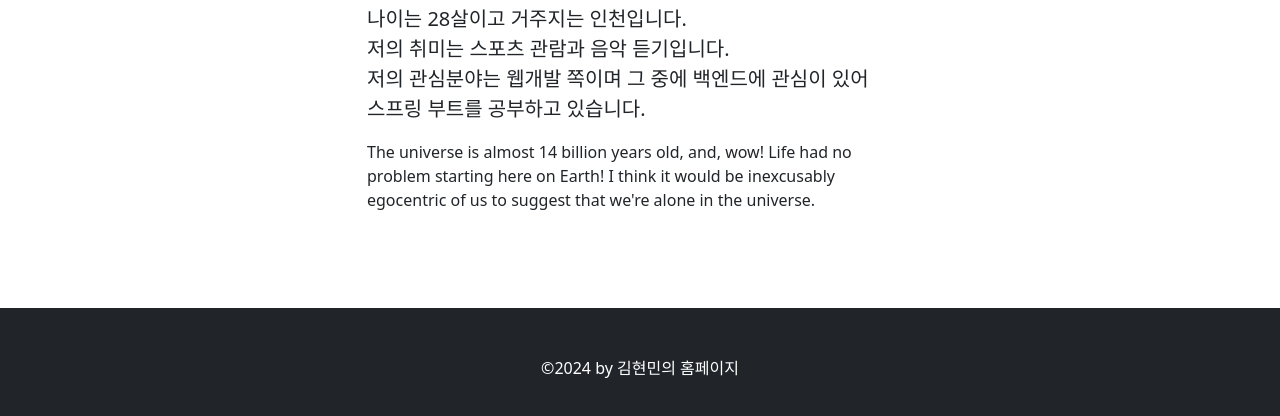
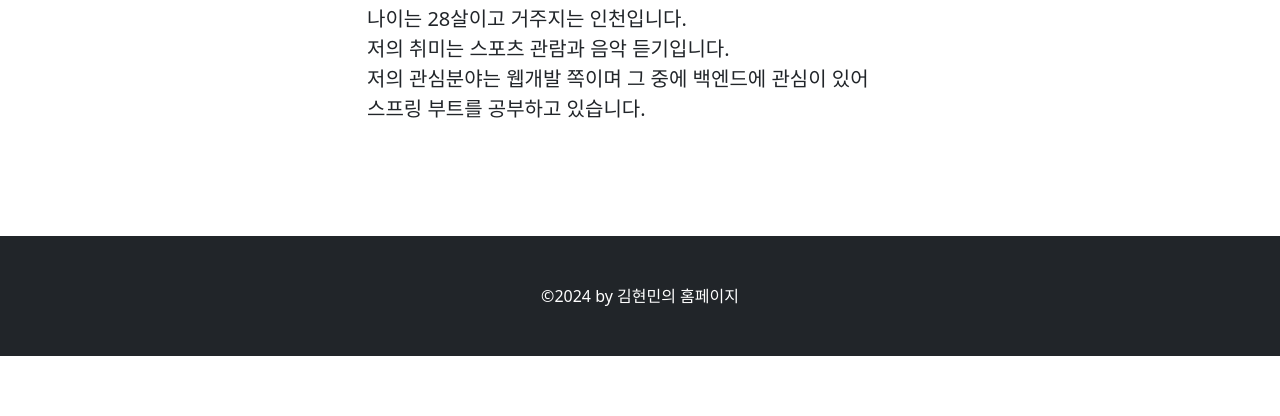
Before and after one commit to rlagusalsb/Mid-Term-Project, a plain HTML site: page about.html in a window 1280 px wide. Shown: the part 482-898 px from the top of the page. After the commit the page ends 838 px from the top, so only its background shows below. Drawn offline with nearby package versions, Linux system fonts and the light colour scheme.

Commit message:
2번째 commit

```diff
--- a/about.html
+++ b/about.html
@@ -36,7 +36,7 @@
                     <div class="col-lg-6">
                         <h2>김현민</h2>
                         <p class="lead">소프트웨어학과에 재학중인 김현민입니다. <br>나이는 28살이고 거주지는 인천입니다. <br> 저의 취미는 스포츠 관람과 음악 듣기입니다.<br>저의 관심분야는 웹개발 쪽이며 그 중에 백엔드에 관심이 있어 <br>스프링 부트를 공부하고 있습니다. <br></p>
-                        <p class="mb-0">The universe is almost 14 billion years old, and, wow! Life had no problem starting here on Earth! I think it would be inexcusably egocentric of us to suggest that we're alone in the universe.</p>
+                        <p class="mb-0"></p>
                     </div>
                 </div>
             </div>
```
